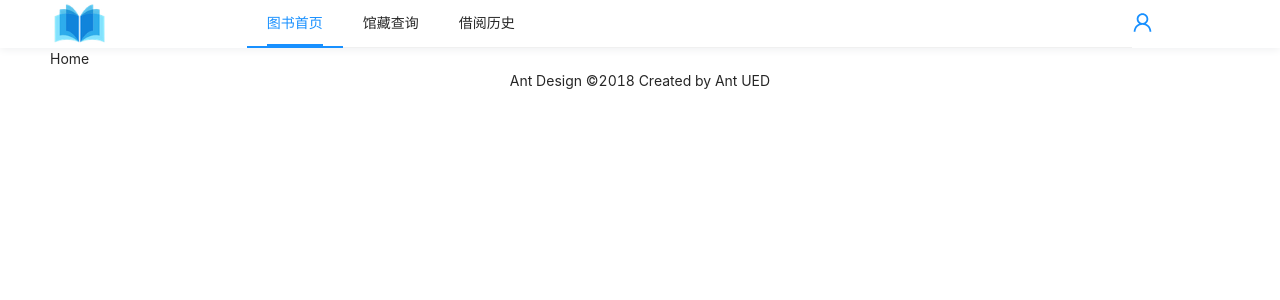
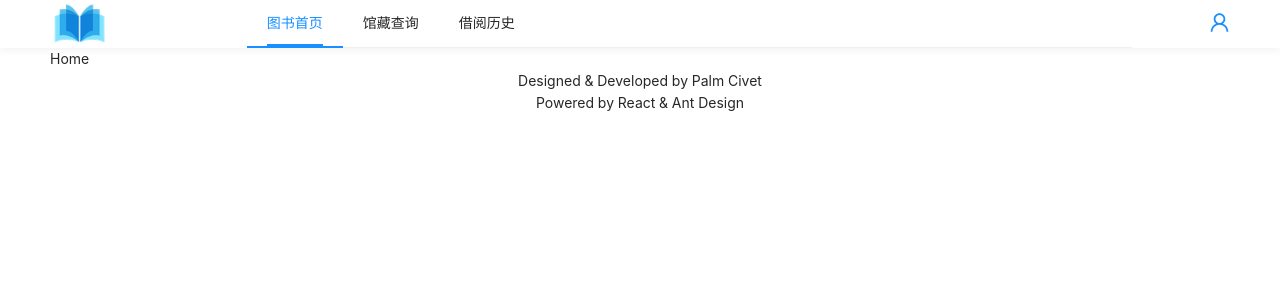
Before and after one commit to Palmcivet/weak-library, a React app in the folder client/: page / in a window 1280 px wide. Shown: the top 300 px of the page. Built offline with nearby package versions, Linux system fonts and the light colour scheme.

Commit message:
:lipstick: 优化页面布局

```diff
--- a/client/src/App.tsx
+++ b/client/src/App.tsx
@@ -1,6 +1,6 @@
 import React from "react";
 import ReactDOM from "react-dom";
-import { BrowserRouter as Router } from "react-router-dom";
+import { BrowserRouter } from "react-router-dom";
 
 import { Top } from "@/layouts/Top";
 import { Main } from "@/layouts/Main";
@@ -10,11 +10,11 @@ import "@/styles/index.less";
 
 export const RoutedApp = () => {
 	return (
-		<Router>
+		<BrowserRouter>
 			<Top />
 			<Main />
 			<Btm />
-		</Router>
+		</BrowserRouter>
 	);
 };
 
--- a/client/src/layouts/Btm.tsx
+++ b/client/src/layouts/Btm.tsx
@@ -5,7 +5,8 @@ import style from "@/styles/index.less";
 export const Btm = () => {
 	return (
 		<footer className={style.btm}>
-			Ant Design ©2018 Created by Ant UED
+			<div>Designed & Developed by Palm Civet</div>
+			<div>Powered by React & Ant Design</div>
 		</footer>
 	);
 };
--- a/client/src/layouts/Top.tsx
+++ b/client/src/layouts/Top.tsx
@@ -47,9 +47,9 @@ export class Top extends Component<IProps, IState> {
 						</Menu>
 					</Col>
 
-					<Col sm={2}>
+					<Col sm={2} style={{ textAlign: "right" }}>
 						{!this.state.auth ? (
-							<Link to="/info">我的</Link>
+							<Link to="/info">{"我的"}</Link>
 						) : (
 							<Link to="/auth">
 								<UserOutlined style={{ fontSize: "1.5em" }} />
--- a/client/src/styles/index.less
+++ b/client/src/styles/index.less
@@ -8,13 +8,19 @@
 	padding: 0;
 	position: absolute;
 	height: 100%;
-	transition: all 1s cubic-bezier(0.075, 0.82, 0.165, 1);
+	display: flex;
+	flex-direction: column;
+	justify-content: space-between;
 }
 
 .top,
 .main,
 .btm {
 	padding: 0 50px;
+}
+
+.main {
+	height: 100%;
 }
 
 .top {
```
